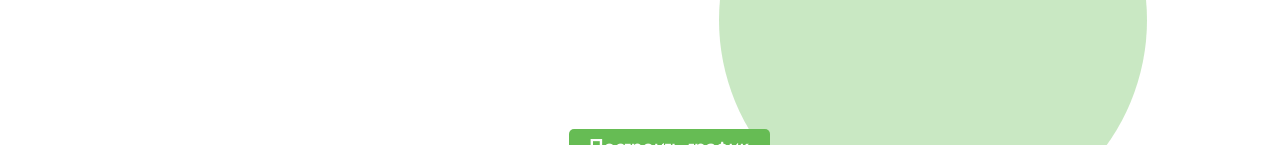
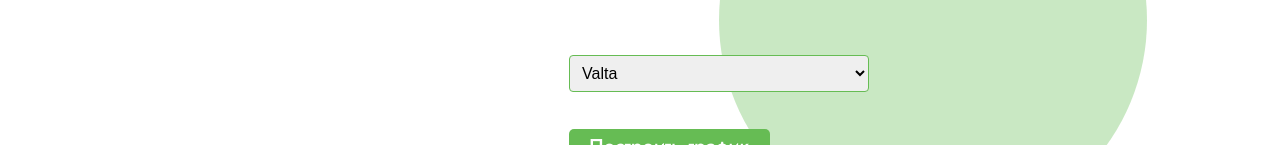
Before and after one commit to soochniik/compare, a React (Create React App) app in the folder front/: page /graphs in a window 1280 px wide. Shown: the part 449-594 px from the top of the page. Built offline with nearby package versions, Linux system fonts and the light colour scheme.

Commit message:
Add drop-down list to Graphs

```diff
--- a/front/src/screens/Graphs/Graphs.jsx
+++ b/front/src/screens/Graphs/Graphs.jsx
@@ -19,7 +19,7 @@
   };
 
   const handleStoreChange = (event) => {
-    setStore(event);
+    setStore(event.target.value);
   };
 
   const onHistoryClick = () => {
@@ -32,7 +32,7 @@
 
   const handleGraphClick = async () => {
     try {
-      const response = await fetch('http://172.20.10.10:8000/graph/', {
+      const response = await fetch('http://10.10.208.11:8000/graph/', {
         method: "POST",
         headers: {
           "Content-Type": "application/json",
@@ -105,14 +105,19 @@
             onInputChange={handleCodeChange}
             type="text"
           />
-          <Input
+          <select
             className="input-active-2-store"
-            input="active-2"
-            text="Магазин"
             value={store}
-            onInputChange={handleStoreChange}
-            type="text"
-          />
+            onChange={handleStoreChange}>
+            <option value="Valta">Valta</option>
+            <option value="Old_farm">Old_farm</option>
+            <option value="Bethoven">Bethoven</option>
+            <option value="4_Lapy">4_Lapy</option>
+            <option value="Kotmatros">Kotmatros</option>
+            <option value="Magizoo">Magizoo</option>
+            <option value="Zoomag">Zoomag</option>
+            <option value="Zoozavr">Zoozavr</option>
+          </select>
           <div className="text-wrapper-3">Мониторинг цен</div>
         </div>
         <div className="main-logo">
--- a/front/src/screens/Graphs/style.css
+++ b/front/src/screens/Graphs/style.css
@@ -47,6 +47,13 @@
   left: 0 !important;
   position: absolute !important;
   top: 249px !important;
+  border: 1px solid #66BC54;
+  padding: 8px;
+  font-size: 16px;
+  border-radius: 4px;
+  width: 300px;
+  box-sizing: border-box;
+  font-family: 'Poppins', sans-serif;
 }
 
 .graph .text-wrapper-3 {
```
